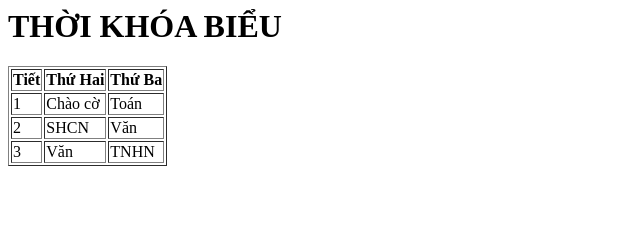
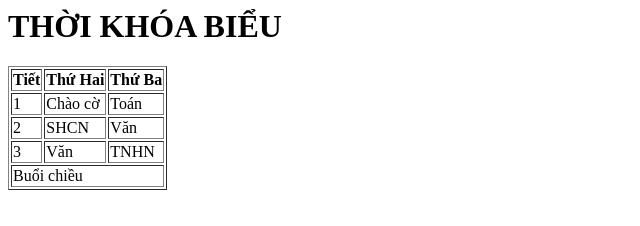
Before and after one commit to thienngan-prog/trang-web-cho-ng-i-m-, a plain HTML site: page index.html in a window 1280 px wide. Shown: the whole page, without its empty margins (0-640 px from the left). Drawn offline with Linux system fonts and the light colour scheme.

Commit message:
Update index.html

```diff
--- a/index.html
+++ b/index.html
@@ -17,6 +17,9 @@
       <tr>
         <td>3</td> <td>Văn</td> <td>TNHN</td>
       </tr>
+      <tr>
+        <td colspan="4"> Buổi chiều</td>
+      </tr>
     </table>
   </body>
 </html>
```
